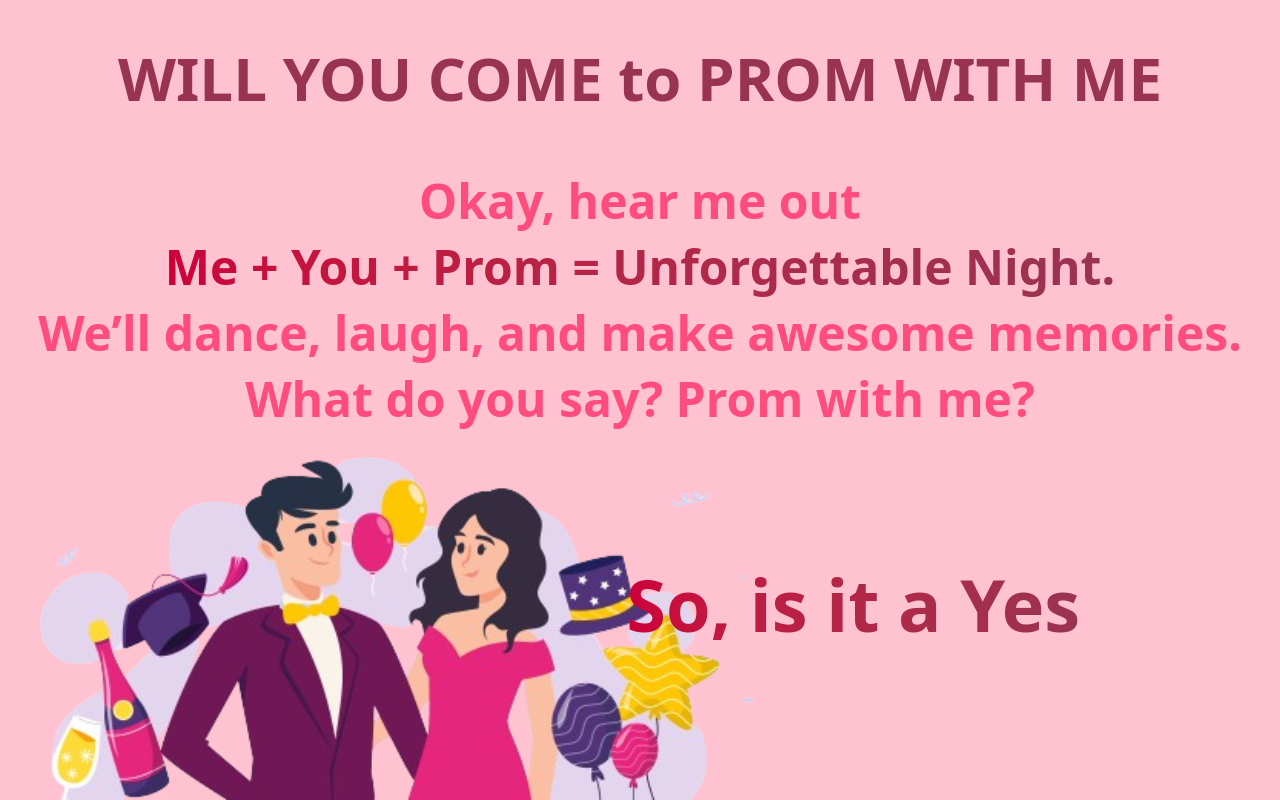
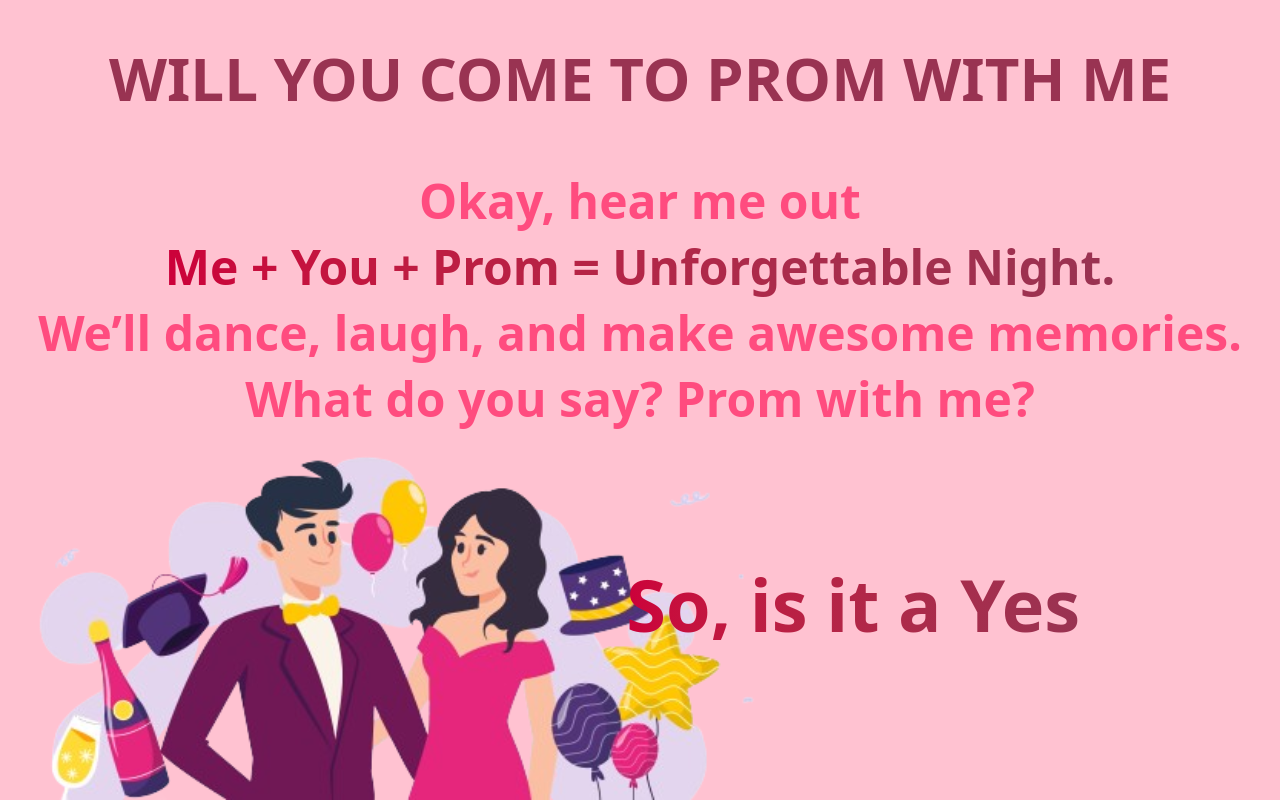
Before and after one commit to Siddesh755/prom, a React (Vite) app in the folder wybmp/: page / in a window 1280 px wide. Built offline with nearby package versions, Linux system fonts and the light colour scheme.

Commit message:
fix: Correct capitalization in Hero component heading

```diff
--- a/wybmp/src/components/Hero.jsx
+++ b/wybmp/src/components/Hero.jsx
@@ -10,7 +10,7 @@ const Hero = () => {
       {/* Content layer */}
       <div className="flex justify-center pt-12 z-10 relative">
         <h1 className="text-6xl text-[#993352] font-extrabold text-center font">
-          WILL YOU COME to PROM WITH ME
+          WILL YOU COME TO PROM WITH ME
         </h1>
       </div>
 
```
